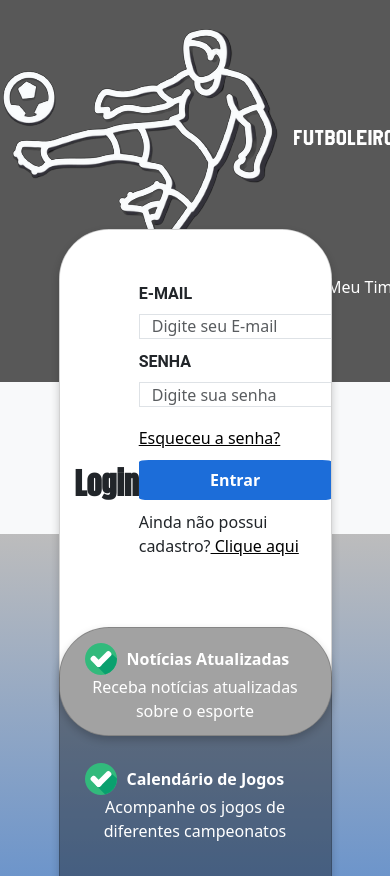
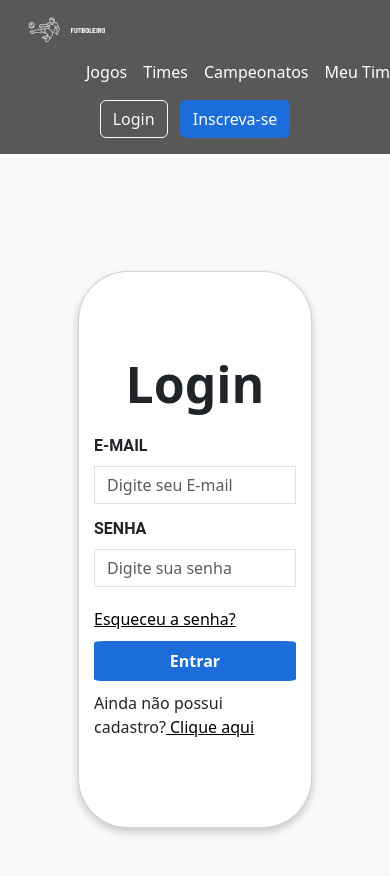
Before and after one commit to AW1-Projeto/BackEnd, a plain HTML site: page Frontend/Login.html in a window 390 px wide. Shown: the top 876 px of the page. Drawn offline with nearby package versions, Linux system fonts and the light colour scheme; a script that the page names is missing.

Commit message:
Responsividade login

```diff
--- a/Frontend/Login.html
+++ b/Frontend/Login.html
@@ -26,7 +26,7 @@
               <img class="logo-nome" src="Imagens/nome(1).png" alt="">
             </a>
 
-            <ul class="nav col-12 col-lg-auto me-lg-auto mb-2 justify-content-center mb-md-0"> <!-- MENU HEADER -->
+            <ul class="nav col-12 col-lg-auto me-lg-auto mb-2 mb-md-0"> <!-- MENU HEADER -->
               <li><a href="Jogos.html" class="nav-link px-2 text-white">Jogos</a></li>
               <li><a href="Times.html" class="nav-link px-2 text-white">Times</a></li>
               <li><a href="Campeonatos.html" class="nav-link px-2 text-white">Campeonatos</a></li>
@@ -34,8 +34,8 @@
             </ul>
 
             <div class="text-end">
-              <button type="button" class="btn btn-outline-light me-2">Login</button>
-              <button type="button" class="btn color">Inscreva-se</button>
+              <button type="button" class="btn-header btn btn-outline-light me-2">Login</button>
+              <button type="button" class="btn-header btn color">Inscreva-se</button>
             </div>
           </div>
         </div>
@@ -147,7 +147,7 @@
                     <!-- Grid column -->
                     <div class="col-md-2 col-lg-2 col-xl-2 mx-auto mb-4">
                         <!-- Links -->
-                        <h6 class="text-uppercase fw-bold mb-4">
+                        <h6 class="sobre-nos text-uppercase fw-bold mb-4">
                             Sobre Nós
                         </h6>
                         <p>
@@ -163,7 +163,7 @@
                     <!-- Grid column -->
 
                     <!-- Grid column -->
-                    <div class="col-md-3 col-lg-2 col-xl-2 mx-auto mb-4">
+                    <div class=" atalhos col-md-3 col-lg-2 col-xl-2 mx-auto mb-4">
                         <!-- Links -->
                         <h6 class="text-uppercase fw-bold mb-4">
                             Atalhos
--- a/Frontend/styles/Login.css
+++ b/Frontend/styles/Login.css
@@ -159,65 +159,55 @@
     color: white;
 }
 
-@media screen and (max-width: 943px) {
-    main {
-        width: 100vw;
-        height: 100vh;
-        flex-direction: column;
+@media screen and (max-width: 1173px) {
+
+.card{
+    width: 60%;
 }
 
-    .direita {
-        width: 100vw;
-        height: 82vh;
+.card-direita{
+    display: none;
 }
 
-    .esquerda {
-        width: 100vw;
-        height: 18vh;
+.direita{
+    display: none;
 }
 
-    .logo {
-        height: auto;
-        width: auto;
+main{
+    justify-content: center;
+}
 }
 
-    form {
-        margin-top: 1%;
-        width: 80%;
-        height: 60%;
-        border: 0, 4px solid black;
+@media screen and (max-width: 883px) {
+    .card{
+        width: 80%
+    }
 }
 
-    .card {
-        padding: 15px;
-        flex-wrap: wrap;
-        width: 70vw;
-        height: 60vh;
-        align-items: center;
-        overflow: auto;
+@media screen and (max-width: 800px) {
+    .sobre-nos{
+        display: none !important;
     }
-
-    .form-control {
+    .atalhos{
+        display: none !important;
+    }
+    .links{
+        display: none !important;
+    }
+    .card{
         width: 100%;
-        height: 25px;
+    }
+}
+@media screen and (max-width: 1000px) {
+.logo{
+    width: 10%;
+    height: 10%;
+}
+.logo-nome{
+    width: 10%;
+    height: 10%;
+}
+.btn-header{
 
 }
-
-    h1 {
-        font-size: 30px;
-        font-family: 'Anton', sans-serif;
-        text-align: center;
 }
-
-    button {
-        margin-top: 7%;
-    }
-
-
-}
-@media screen and (max-width: 414px) {
-    main{
-        width: 100%;
-        height: 100vh;
-    }
-}
```
Also changed, not shown: Frontend/Cadastro.html (+1 -1 lines), 1 other file. Lines whose indentation alone changed are shown as unchanged.
